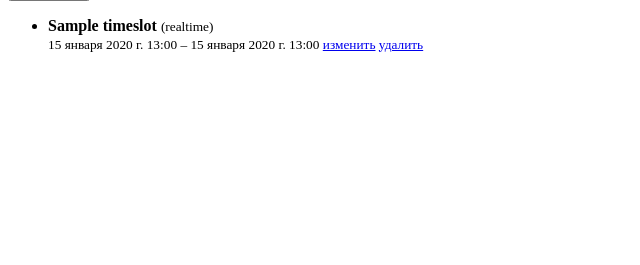
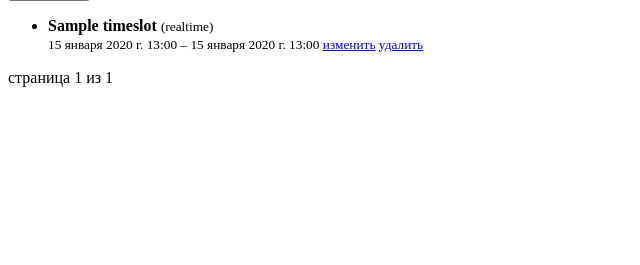
Before and after one commit to atnarturuni/django-basics-record, a Django app: page / in a window 1280 px wide. Shown: the part 424-689 px from the top of the page, without its empty margins (0-640 px from the left). Run offline with Django 4.2, Linux system fonts and the light colour scheme; a user stored in the database is signed in; tables that the repository leaves empty hold one stand-in row (values such as "Sample post").

Commit message:
+ pagination

```diff
--- a/web/templates/web/main.html
+++ b/web/templates/web/main.html
@@ -32,6 +32,20 @@
         {% endfor %}
     </ul>
 
+    <nav>
+        {% if timeslots.has_previous %}
+            <a href="?page=1">в начало</a>
+            <a href="?page={{ timeslots.previous_page_number }}">предыдующая страница</a>
+        {% endif %}
+
+        страница {{ timeslots.number }} из {{ timeslots.paginator.num_pages }}
+
+        {% if timeslots.has_next %}
+            <a href="?page={{ timeslots.next_page_number }}">следующая страница</a>
+            <a href="?page={{ timeslots.paginator.num_pages }}">в конец</a>
+        {% endif %}
+    </nav>
+
 
     {{ year }}
 {% endblock %}
--- a/web/views.py
+++ b/web/views.py
@@ -2,6 +2,7 @@ from django.shortcuts import render, redirect, get_object_or_404
 from django.contrib.auth import get_user_model, authenticate, login, logout
 from django.contrib.auth.decorators import login_required
 from django.utils.timezone import now
+from django.core.paginator import Paginator
 
 from web.forms import RegistrationForm, AuthForm, TimeSlotForm, TimeSlotTagForm, HolidayForm
 from web.models import TimeSlot, TimeSlotTag, Holiday
@@ -13,9 +14,13 @@ User = get_user_model()
 def main_view(request):
     timeslots = TimeSlot.objects.filter(user=request.user).order_by('-start_date')
     current_timeslot = timeslots.filter(end_date__isnull=True).first()
+
+    page_number = request.GET.get("page", 1)
+    paginator = Paginator(timeslots, per_page=10)
+
     return render(request, "web/main.html", {
         "current_timeslot": current_timeslot,
-        'timeslots': timeslots,
+        'timeslots': paginator.get_page(page_number),
         "form": TimeSlotForm()
     })
 
```
